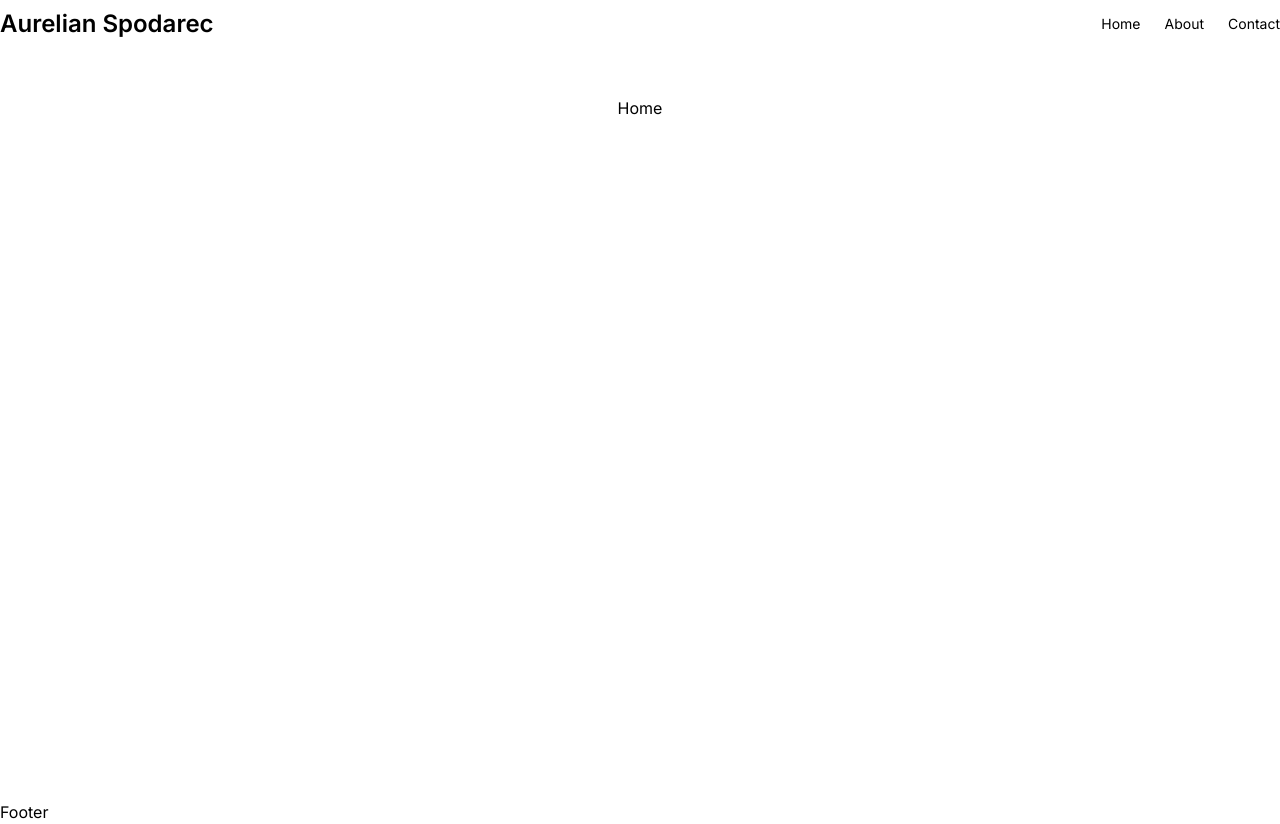
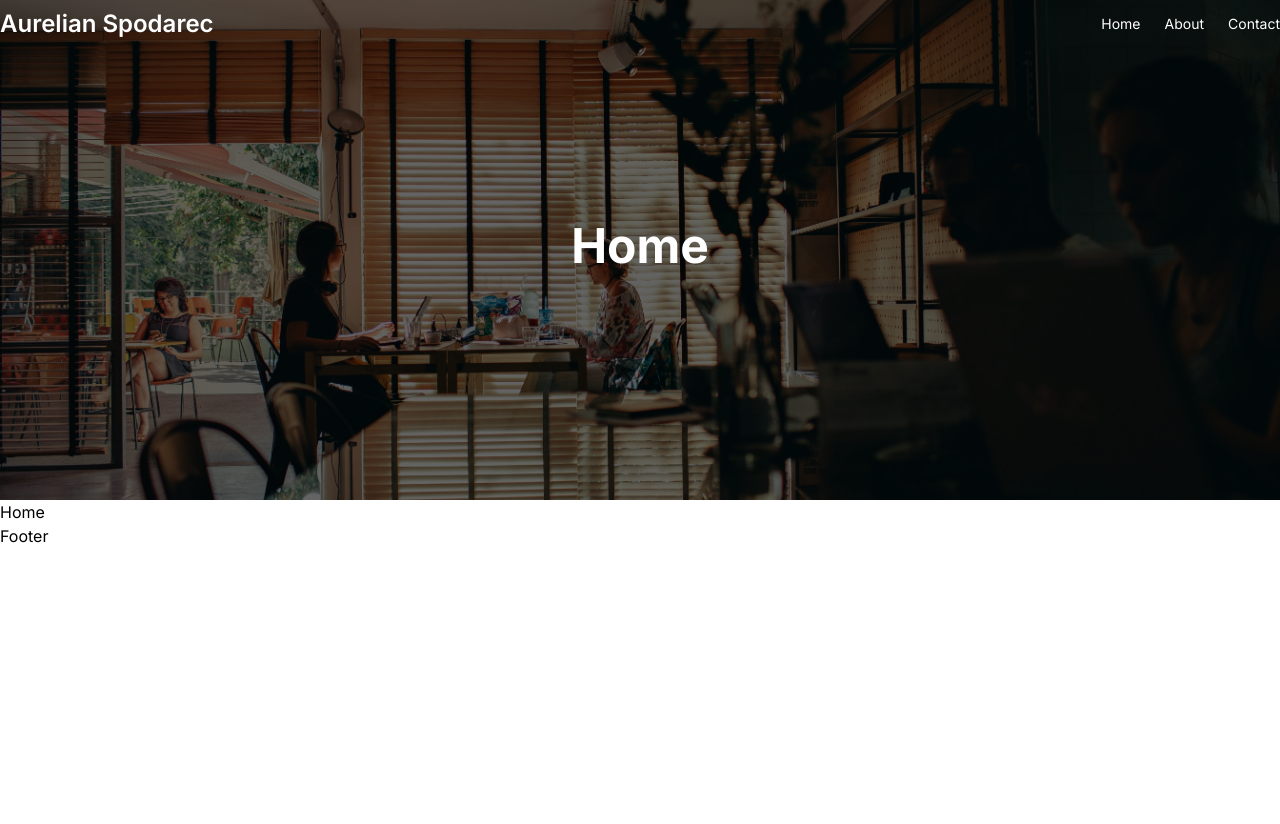
Before and after one commit to AurelianSpodarec/portfolio-legacy-2018-2023, a Next.js app: page / in a window 1280 px wide. After the commit the page ends 800 px from the top, so only its background shows below. Built offline with nearby package versions, Linux system fonts and the light colour scheme.

Commit message:
chore: Added Hero component to page and about with custom values && updated header z-index to be higher

```diff
--- a/src/app/_components/Header.tsx
+++ b/src/app/_components/Header.tsx
@@ -16,14 +16,14 @@ function Header() {
     }, []);
 
     return (
-        <header className="fixed top-0 right-0 left-0 w-full">
+        <header className="fixed top-0 right-0 left-0 w-full z-30">
         <div className="flex justify-between items-center py-2">
 
             <Link href="/">
-                <span className="font-semibold text-2xl">Aurelian Spodarec</span>
+                <span className="text-white font-semibold text-2xl">Aurelian Spodarec</span>
             </Link>
 
-            <nav className="hidden lg:block space-x-6 text-sm">
+            <nav className="hidden lg:block space-x-6 text-sm text-white">
                 <Link href="/">Home</Link>
                 <Link href="/">About</Link>
                 <Link href="/">Contact</Link>
@@ -31,7 +31,7 @@ function Header() {
 
             <div className="lg:hidden">
                 <button type="button" onClick={() => setMobileOpen(true)}>
-                    <svg className="w-6 h-6" viewBox="0 0 24 24" fill="none"><g id="Menu / Hamburger_LG"><path id="Vector" d="M3 17H21M3 12H21M3 7H21" stroke="currentColor" stroke-width="2" stroke-linecap="round" stroke-linejoin="round"></path></g></svg>
+                    <svg className="w-6 h-6" viewBox="0 0 24 24" fill="none"><g id="Menu / Hamburger_LG"><path id="Vector" d="M3 17H21M3 12H21M3 7H21" stroke="currentColor" strokeWidth="2" strokeLinecap="round" strokeLinejoin="round"></path></g></svg>
                 </button>
             </div>
 
--- a/src/app/about/page.tsx
+++ b/src/app/about/page.tsx
@@ -1,3 +1,4 @@
+import Hero from "@/components/molecules/Hero";
 import Head from "next/head";
 
 function About() {
@@ -10,9 +11,14 @@ function About() {
                     content="I’m Aurelian Spodarec. I live in Manchester, United Kingdom where I develop design and develop webapps."
                 />
             </Head>
-        <main className="flex text-red-500 min-h-screen flex-col items-center justify-between p-24">
-            About
-        </main>
+            <Hero
+                title="About"
+                description="Here you can get to know me and how I could be of service"
+                image={{
+                    url: "/images/apple-device-blur-blurry-min.jpg",
+                    alt: "Desk with an Apple Computer with a coffee "
+                }}
+            />
         </>
     )
 }
--- a/src/app/page.tsx
+++ b/src/app/page.tsx
@@ -1,8 +1,17 @@
+import Hero from "@/components/molecules/Hero";
+
 function Home() {
     return (
-        <main className="flex min-h-screen flex-col items-center justify-between p-24">
+        <div>
+            <Hero
+                title="Home"
+                image={{
+                    url: "/images/blur-cafe-chairs-min.jpg",
+                    alt: "Alrt"
+                }}
+             />
             Home
-        </main>
+        </div>
     )
 }
 
```
Lines whose indentation alone changed are shown as unchanged.
